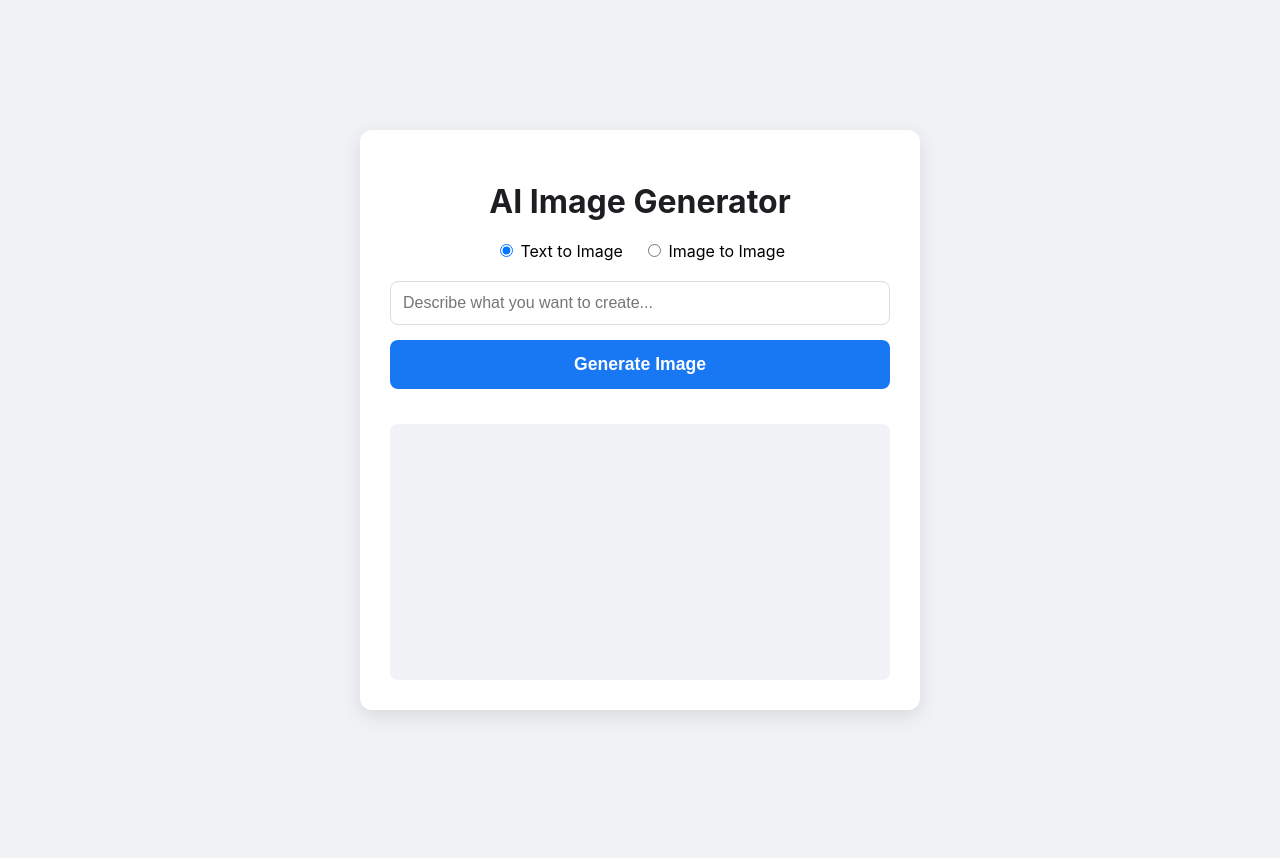
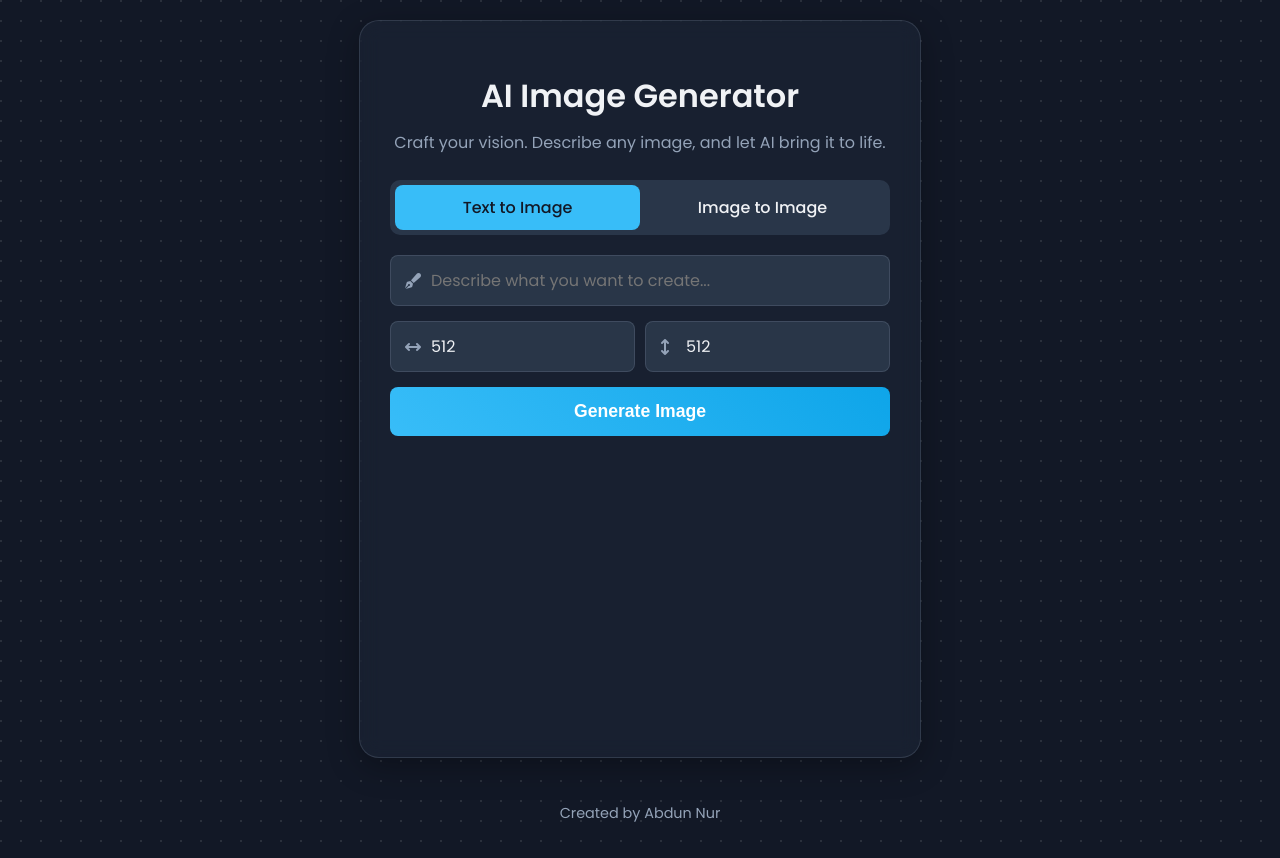
Before and after one commit to Tushar409212/my-ai-image-app, a Flask app: page / in a window 1280 px wide. Before the commit the page ends 716 px from the top, so only its background shows below. Run offline with Flask 3, Linux system fonts and the light colour scheme.

Commit message:
Update index.html

```diff
--- a/templates/index.html
+++ b/templates/index.html
@@ -4,46 +4,210 @@
     <meta charset="UTF-8">
     <meta name="viewport" content="width=device-width, initial-scale=1.0">
     <title>AI Image Generator</title>
+    <link rel="preconnect" href="https://fonts.googleapis.com">
+    <link rel="preconnect" href="https://fonts.gstatic.com" crossorigin>
+    <link href="https://fonts.googleapis.com/css2?family=Poppins:wght@400;500;600&display=swap" rel="stylesheet">
+    <link rel="stylesheet" href="https://cdnjs.cloudflare.com/ajax/libs/font-awesome/6.5.2/css/all.min.css">
     <style>
-        body { font-family: -apple-system, BlinkMacSystemFont, "Segoe UI", Roboto, Helvetica, Arial, sans-serif; background-color: #f0f2f5; margin: 0; padding: 20px; display: flex; justify-content: center; align-items: center; min-height: 100vh; }
-        .container { width: 100%; max-width: 500px; background: white; padding: 30px; border-radius: 12px; box-shadow: 0 6px 20px rgba(0, 0, 0, 0.1); text-align: center; }
-        h1 { color: #1c1e21; margin-bottom: 20px; }
-        input[type="text"] { box-sizing: border-box; width: 100%; padding: 12px; font-size: 1em; border: 1px solid #ddd; border-radius: 8px; margin-bottom: 15px; }
-        .mode-selector { display: flex; justify-content: center; gap: 20px; margin-bottom: 20px; }
-        .mode-selector label { cursor: pointer; }
+        :root {
+            --background-color: #121826;
+            --container-bg: rgba(30, 41, 59, 0.5);
+            --input-bg: rgba(51, 65, 85, 0.7);
+            --text-primary: #f0f2f5;
+            --text-secondary: #94a3b8;
+            --accent-color: #38bdf8;
+            --accent-hover: #0ea5e9;
+            --border-color: rgba(148, 163, 184, 0.2);
+        }
+
+        body {
+            font-family: 'Poppins', sans-serif;
+            background-color: var(--background-color);
+            background-image: radial-gradient(circle at 1px 1px, rgba(255, 255, 255, 0.1) 1px, transparent 0);
+            background-size: 20px 20px;
+            color: var(--text-primary);
+            margin: 0;
+            padding: 20px;
+            display: flex;
+            flex-direction: column;
+            justify-content: center;
+            align-items: center;
+            min-height: 100vh;
+        }
+
+        .container {
+            width: 100%;
+            max-width: 500px;
+            background: var(--container-bg);
+            padding: 30px;
+            border-radius: 20px;
+            box-shadow: 0 8px 32px rgba(0, 0, 0, 0.3);
+            border: 1px solid var(--border-color);
+            backdrop-filter: blur(10px);
+            -webkit-backdrop-filter: blur(10px);
+            text-align: center;
+        }
+
+        h1 {
+            color: var(--text-primary);
+            font-weight: 600;
+            margin-bottom: 10px;
+        }
+
+        .container > p {
+            color: var(--text-secondary);
+            margin-top: 0;
+            margin-bottom: 25px;
+        }
+
+        /* নতুন: মোড সিলেক্টরের জন্য স্টাইল */
+        .mode-selector {
+            display: flex;
+            background-color: var(--input-bg);
+            border-radius: 10px;
+            padding: 5px;
+            margin-bottom: 20px;
+        }
+        .mode-selector input[type="radio"] {
+            display: none;
+        }
+        .mode-selector label {
+            flex: 1;
+            padding: 10px;
+            border-radius: 8px;
+            cursor: pointer;
+            transition: background-color 0.3s, color 0.3s;
+            font-weight: 500;
+        }
+        .mode-selector input[type="radio"]:checked + label {
+            background-color: var(--accent-color);
+            color: var(--background-color);
+        }
+
+        /* নতুন: ইনপুট বক্সের জন্য স্টাইল */
+        .input-group {
+            position: relative;
+            margin-bottom: 15px;
+        }
+        .input-group i {
+            position: absolute;
+            left: 15px;
+            top: 50%;
+            transform: translateY(-50%);
+            color: var(--text-secondary);
+        }
+        input[type="text"], input[type="number"] {
+            box-sizing: border-box;
+            width: 100%;
+            padding: 12px 12px 12px 40px; /* আইকনের জন্য জায়গা */
+            font-size: 1em;
+            font-family: 'Poppins', sans-serif;
+            border: 1px solid var(--border-color);
+            background-color: var(--input-bg);
+            color: var(--text-primary);
+            border-radius: 8px;
+            transition: border-color 0.3s;
+        }
+        input[type="text"]:focus, input[type="number"]:focus {
+            outline: none;
+            border-color: var(--accent-color);
+        }
+
+        .dimension-controls { display: flex; gap: 10px; }
+        .dimension-controls .input-group { flex: 1; }
 
         .button {
             display: inline-block; box-sizing: border-box;
-            width: 100%; padding: 14px; font-size: 1.1em; font-weight: bold; color: white; text-decoration: none;
-            border: none; border-radius: 8px; cursor: pointer; transition: background-color 0.2s; margin-bottom: 15px;
+            width: 100%; padding: 14px; font-size: 1.1em; font-weight: 600;
+            color: #fff; text-decoration: none; border: none; border-radius: 8px;
+            cursor: pointer; transition: all 0.3s ease;
+            margin-bottom: 15px;
+            background: linear-gradient(45deg, var(--accent-color), var(--accent-hover));
         }
-        #generate-btn { background-color: #1877f2; }
-        #download-btn { background-color: #42b72a; }
-        #generate-btn:disabled { background-color: #ccd0d5; cursor: not-allowed; }
+        .button:hover {
+            transform: translateY(-2px);
+            box-shadow: 0 4px 20px rgba(56, 189, 248, 0.4);
+        }
+        .button:disabled {
+            background: var(--input-bg);
+            cursor: not-allowed;
+            transform: none;
+            box-shadow: none;
+        }
+        #download-btn { background: linear-gradient(45deg, #22c55e, #16a34a); }
+        #download-btn:hover { box-shadow: 0 4px 20px rgba(34, 197, 94, 0.4); }
 
-        .loader { border: 4px solid #f3f3f3; border-top: 4px solid #1877f2; border-radius: 50%; width: 40px; height: 40px; animation: spin 1s linear infinite; margin: 20px auto; display: none; }
-        @keyframes spin { 0% { transform: rotate(0deg); } 100% { transform: rotate(360deg); } }
+        .loader { /* ... (অপরিবর্তিত) ... */ }
+        @keyframes spin { /* ... (অপরিবর্তিত) ... */ }
 
-        #image-display { margin-top: 20px; min-height: 256px; background: #f0f2f5; border-radius: 8px; display: flex; justify-content: center; align-items: center; }
-        #result-image { max-width: 100%; border-radius: 8px; }
+        #image-display {
+            margin-top: 20px;
+            min-height: 256px;
+            border-radius: 12px;
+            display: flex;
+            justify-content: center;
+            align-items: center;
+            background-color: transparent;
+            border: none;
+        }
+        #result-image {
+            max-width: 100%;
+            border-radius: 12px;
+            box-shadow: 0 4px 15px rgba(0, 0, 0, 0.2);
+            opacity: 0; /* প্রাথমিকভাবে অদৃশ্য */
+            transition: opacity 0.5s ease-in-out;
+        }
+        #result-image.visible {
+            opacity: 1; /* দৃশ্যমান করার জন্য ক্লাস */
+        }
 
-        .error-message { color: #fa383e; margin-top: 15px; }
+        .error-message { color: #f87171; margin-top: 15px; }
         .hidden { display: none; }
+
+        footer { margin-top: 30px; color: var(--text-secondary); font-size: 0.9em; }
+        footer a { color: var(--accent-color); text-decoration: none; }
+        footer a:hover { text-decoration: underline; }
+
+        @media (max-width: 600px) {
+            body { padding: 10px; }
+            .container { padding: 20px; }
+            h1 { font-size: 1.5em; }
+        }
     </style>
 </head>
 <body>
     <div class="container">
         <h1>AI Image Generator</h1>
+        <p>Craft your vision. Describe any image, and let AI bring it to life.</p>
 
         <div class="mode-selector">
-            <label><input type="radio" name="mode" value="text-to-image" checked> Text to Image</label>
-            <label><input type="radio" name="mode" value="image-to-image"> Image to Image</label>
+            <input type="radio" id="mode-text" name="mode" value="text-to-image" checked>
+            <label for="mode-text">Text to Image</label>
+            <input type="radio" id="mode-image" name="mode" value="image-to-image">
+            <label for="mode-image">Image to Image</label>
         </div>
 
-        <input type="text" id="prompt-input" placeholder="Describe what you want to create...">
+        <div class="input-group">
+            <i class="fa-solid fa-pen-fancy"></i>
+            <input type="text" id="prompt-input" placeholder="Describe what you want to create...">
+        </div>
 
         <div id="image-url-container" style="display: none;">
-            <input type="text" id="image-url-input" placeholder="Paste an image URL here...">
+            <div class="input-group">
+                <i class="fa-solid fa-link"></i>
+                <input type="text" id="image-url-input" placeholder="Paste an image URL here...">
+            </div>
+        </div>
+
+        <div class="dimension-controls">
+            <div class="input-group">
+                <i class="fa-solid fa-arrows-left-right"></i>
+                <input type="number" id="width-input" value="512" min="256" max="1024" step="64" title="Width">
+            </div>
+            <div class="input-group">
+                <i class="fa-solid fa-arrows-up-down"></i>
+                <input type="number" id="height-input" value="512" min="256" max="1024" step="64" title="Height">
+            </div>
         </div>
 
         <button id="generate-btn" class="button">Generate Image</button>
@@ -55,13 +219,19 @@
         </div>
 
         <a id="download-btn" class="button hidden" href="#" download="ai-generated-image.png">Download Image</a>
-
     </div>
 
+    <footer>
+        <p>Created by Abdun Nur</p>
+    </footer>
+
     <script>
+        // ... (ভেরিয়েবল ডিক্লারেশন অপরিবর্তিত) ...
         const promptInput = document.getElementById('prompt-input');
         const imageUrlInput = document.getElementById('image-url-input');
         const imageUrlContainer = document.getElementById('image-url-container');
+        const widthInput = document.getElementById('width-input');
+        const heightInput = document.getElementById('height-input');
         const generateBtn = document.getElementById('generate-btn');
         const loader = document.getElementById('loader');
         const resultImage = document.getElementById('result-image');
@@ -82,6 +252,8 @@
         generateBtn.addEventListener('click', async () => {
             const selectedMode = document.querySelector('input[name="mode"]:checked').value;
             const prompt = promptInput.value;
+            const width = widthInput.value;
+            const height = heightInput.value;
 
             if (!prompt) {
                 alert('Please enter a prompt.');
@@ -89,15 +261,11 @@
             }
 
             let endpoint = '';
-            let requestOptions = {};
+            let payload = {};
 
             if (selectedMode === 'text-to-image') {
                 endpoint = '/generate-image';
-                requestOptions = {
-                    method: 'POST',
-                    headers: { 'Content-Type': 'application/json' },
-                    body: JSON.stringify({ prompt: prompt })
-                };
+                payload = { prompt: prompt, width: width, height: height };
             } else {
                 const imageUrl = imageUrlInput.value;
                 if (!imageUrl) {
@@ -105,16 +273,19 @@
                     return;
                 }
                 endpoint = '/transform-image';
-                requestOptions = {
-                    method: 'POST',
-                    headers: { 'Content-Type': 'application/json' },
-                    body: JSON.stringify({ prompt: prompt, imageUrl: imageUrl })
-                };
+                payload = { prompt: prompt, imageUrl: imageUrl, width: width, height: height };
             }
+
+            let requestOptions = {
+                method: 'POST',
+                headers: { 'Content-Type': 'application/json' },
+                body: JSON.stringify(payload)
+            };
 
             generateBtn.disabled = true;
             loader.style.display = 'block';
             resultImage.src = '';
+            resultImage.classList.remove('visible'); // অ্যানিমেশন ক্লাস সরানো হলো
             errorMessage.textContent = '';
             downloadBtn.classList.add('hidden');
 
@@ -125,6 +296,7 @@
                     const imageBlob = await response.blob();
                     const imageUrl = URL.createObjectURL(imageBlob);
                     resultImage.src = imageUrl;
+                    resultImage.classList.add('visible'); // ফেড-ইন অ্যানিমেশনের জন্য ক্লাস যোগ
                     downloadBtn.href = imageUrl;
                     downloadBtn.classList.remove('hidden');
                 } else {
```
